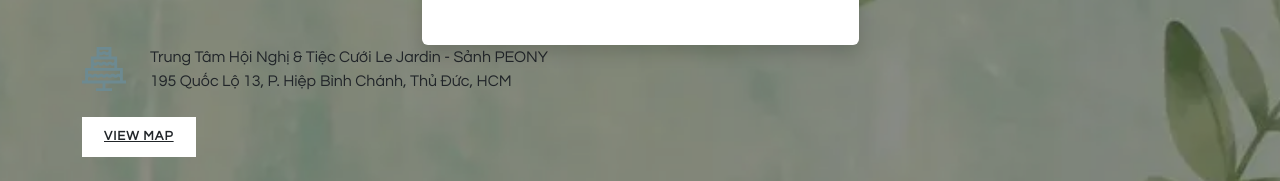
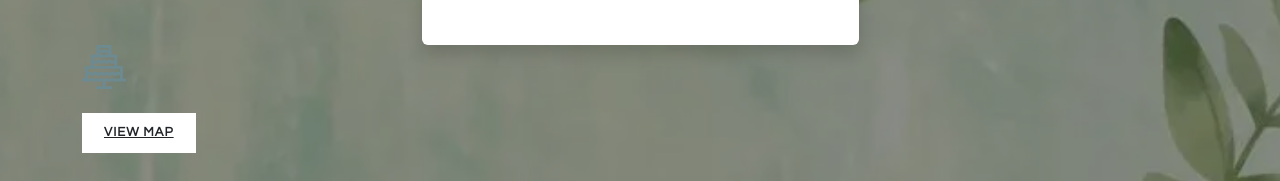
Before and after one commit to DatsWedding/DatsWedding.github.io, a plain HTML site: page index.html in a window 1280 px wide. Shown: the part 2917-3098 px from the top of the page. Drawn offline with nearby package versions, Linux system fonts and the light colour scheme.

Commit message:
Update index.html

```diff
--- a/index.html
+++ b/index.html
@@ -354,8 +354,6 @@
 
                         <div class="align-items-center d-flex mb-4">
                             <span class="icon-svg me-4"><img src="img/icon-wedding-cake.svg" alt=""></span>
-                            <span>Trung Tâm Hội Nghị & Tiệc Cưới Le Jardin - Sảnh PEONY<br>
-                                195 Quốc Lộ 13, P. Hiệp Bình Chánh, Thủ Đức, HCM
                             </span>
                         </div>
                         <!-- //.align-items-center -->
```
